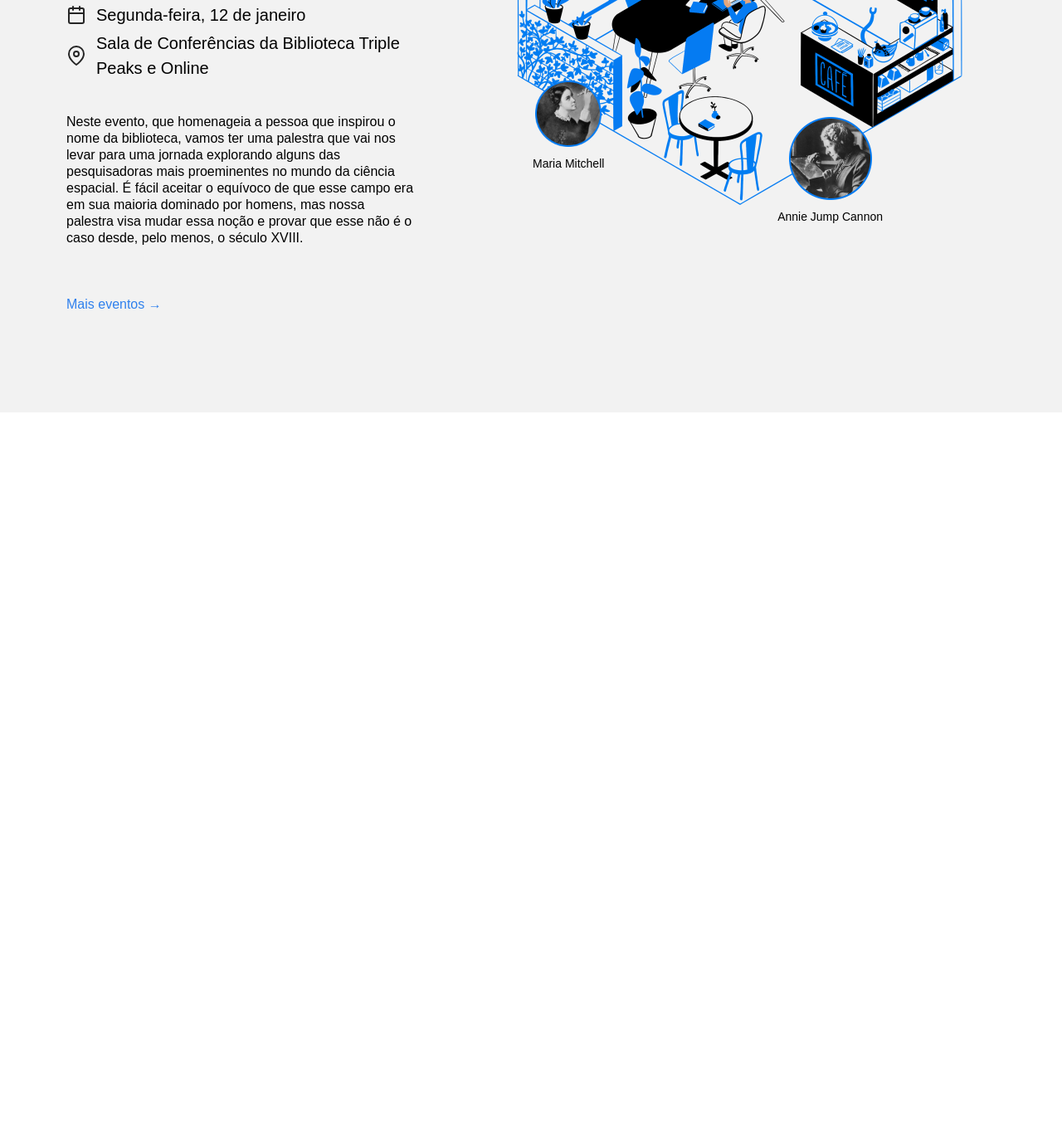
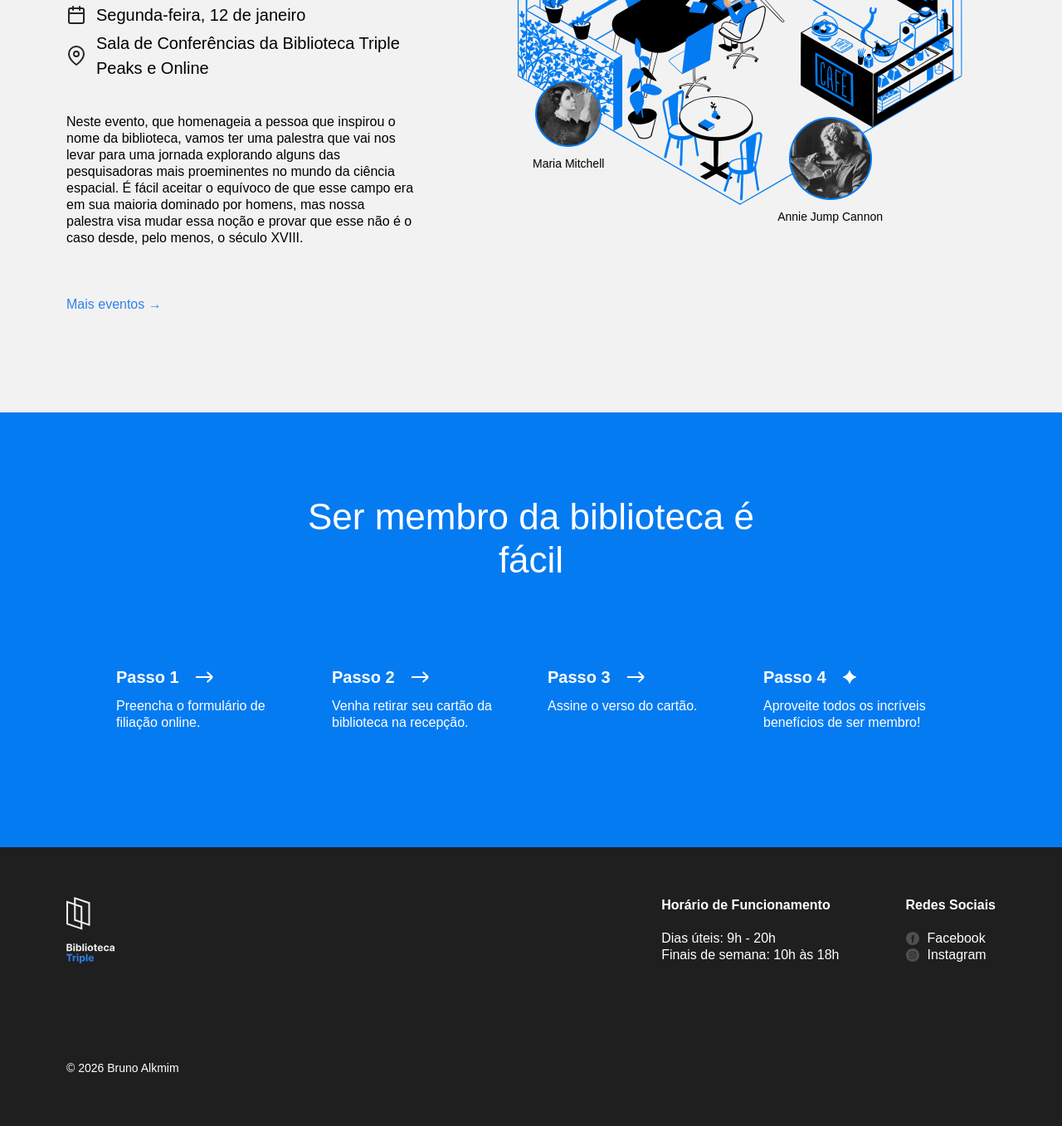
Before and after one commit to Brunoalks/web_project_library_pt, a plain HTML site: page index.html in a window 1280 px wide. Shown: the part 2405-3762 px from the top of the page at 83% size. Before the commit the page ends 2902 px from the top, so only its background shows below. Drawn offline with Linux system fonts and the light colour scheme.

Commit message:
nova atualizacao sprint 3

```diff
--- a/index.html
+++ b/index.html
@@ -20,8 +20,8 @@
           <ul class="nav__links">
             <li><a href="#staff" class="nav__link">Escolhas da Equipe</a></li>
             <li><a href="#events" class="nav__link">Eventos</a></li>
-            <li><a href="#" class="nav__link">Seja um membro</a></li>
-            <li><a href="#" class="nav__link">Contatos</a></li>
+            <li><a href="#membership" class="nav__link">Seja um membro</a></li>
+            <li><a href="#footer" class="nav__link">Contatos</a></li>
           </ul>
         </nav>
 
@@ -189,7 +189,109 @@
             </div>
           </div>
         </section>
+        <section class="membership" id="membership">
+          <h2 class="membership__title">Ser membro da biblioteca é fácil</h2>
+          <ul class="membership__steps">
+            <li class="step">
+              <h3 class="step__title">
+                Passo 1
+                <img
+                  src="./images/icon_step_forward.svg"
+                  alt="icon forward"
+                  class="step__icon"
+                />
+              </h3>
+              <p class="step__description">
+                Preencha o formulário de filiação online.
+              </p>
+            </li>
+            <li class="step">
+              <h3 class="step__title">
+                Passo 2
+                <img
+                  src="./images/icon_step_forward.svg"
+                  alt="icon forward"
+                  class="step__icon"
+                />
+              </h3>
+              <p class="step__description">
+                Venha retirar seu cartão da biblioteca na recepção.
+              </p>
+            </li>
+            <li class="step">
+              <h3 class="step__title">
+                Passo 3
+                <img
+                  src="./images/icon_step_forward.svg"
+                  alt="icon forward"
+                  class="step__icon"
+                />
+              </h3>
+              <p class="step__description">Assine o verso do cartão.</p>
+            </li>
+            <li class="step">
+              <h3 class="step__title">
+                Passo 4
+                <img
+                  src="./images/icon_step_finish.svg"
+                  alt="icon finish"
+                  class="step__icon"
+                />
+              </h3>
+              <p class="step__description">
+                Aproveite todos os incríveis benefícios de ser membro!
+              </p>
+            </li>
+          </ul>
+        </section>
       </main>
+      <footer class="footer" id="footer">
+        <div class="footer__columns">
+          <div class="footer__column">
+            <img
+              src="./images/logo_white.svg"
+              alt="Logotipo Biblioteca Triple"
+              class="footer__logo"
+            />
+          </div>
+
+          <div class="footer__column footer__column_content_hours">
+            <h4 class="footer__column-heading">Horário de Funcionamento</h4>
+            <ul class="footer__list">
+              <li class="footer__list-item">Dias úteis: 9h - 20h</li>
+              <li class="footer__list-item">Finais de semana: 10h às 18h</li>
+            </ul>
+          </div>
+
+          <div class="footer__column footer__column_content_social">
+            <h4 class="footer__column-heading">Redes Sociais</h4>
+            <ul class="footer__list">
+              <li class="footer__list-item">
+                <a href="#" class="footer__column-link">
+                  <img
+                    src="./images/facebook_white.svg"
+                    alt="Ícone Facebook"
+                    class="footer__social-icon"
+                  />
+                  Facebook
+                </a>
+              </li>
+              <li class="footer__list-item">
+                <a href="#" class="footer__column-link">
+                  <img
+                    src="./images/instagram_white.svg"
+                    alt="Ícone Instagram"
+                    class="footer__social-icon"
+                  />
+                  Instagram
+                </a>
+              </li>
+            </ul>
+          </div>
+        </div>
+
+        <p class="footer__copyright">© 2026 Bruno Alkmim</p>
+      </footer>
     </div>
   </body>
 </html>
--- a/styles/style.css
+++ b/styles/style.css
@@ -287,3 +287,119 @@
   font-size: 14px;
   margin: 0;
 }
+
+.membership {
+  padding: 100px 0 140px;
+  background-color: #057bf2;
+  color: #ffffff;
+}
+
+.membership__title {
+  max-width: 574px;
+  margin: 0 auto;
+  text-align: center;
+  font-size: 44px;
+  font-weight: 500;
+  line-height: 52px;
+}
+
+.membership__steps {
+  list-style-type: none;
+  padding: 0;
+  margin: 100px 0 0;
+  /* Adicione estilos */
+  display: flex;
+  justify-content: center;
+  gap: 40px;
+  flex-wrap: wrap;
+}
+
+.step {
+  /* Adicione estilos */
+  flex-basis: 220px;
+}
+
+.step__title {
+  margin: 0;
+  font-size: 20px;
+  line-height: 30px;
+  font-weight: 700;
+  display: flex;
+  align-items: center;
+}
+
+.step__icon {
+  margin-left: 20px;
+}
+
+.step__description {
+  margin: 10px 0 0;
+}
+
+.footer {
+  box-sizing: border-box;
+  background-color: #1f1f1f;
+  color: #ffffff;
+  padding: 60px 80px;
+  display: flex;
+  flex-direction: column;
+}
+
+.footer__columns {
+  display: flex;
+  justify-content: space-between;
+  margin-bottom: 100px;
+}
+
+.footer__column_content_hours {
+  margin-right: 80px;
+  margin-left: auto;
+}
+
+.footer__column_content_social {
+}
+
+.footer__logo {
+  width: 58px;
+  height: 80px;
+}
+
+.footer__column-heading {
+  margin: 0 0 20px 0;
+  font-size: 16px;
+  line-height: 20px;
+  font-weight: 700;
+}
+
+.footer__list {
+  /* O código abaixo remove os estilos do navegador padrão para listas */
+  list-style-type: none;
+  padding: 0;
+  margin: 0;
+  font-size: 16px;
+  line-height: 20px;
+  margin-bottom: 16px;
+}
+
+.footer__list-item {
+  margin-bottom: 0;
+}
+
+.footer__column-link {
+  color: white;
+  text-decoration: none;
+  display: flex;
+  align-items: center;
+  gap: 10px;
+}
+
+.footer__social-icon {
+  width: 16px;
+  height: 16px;
+}
+
+.footer__copyright {
+  margin: 0;
+  font-size: 14px;
+  line-height: 20px;
+}
```
